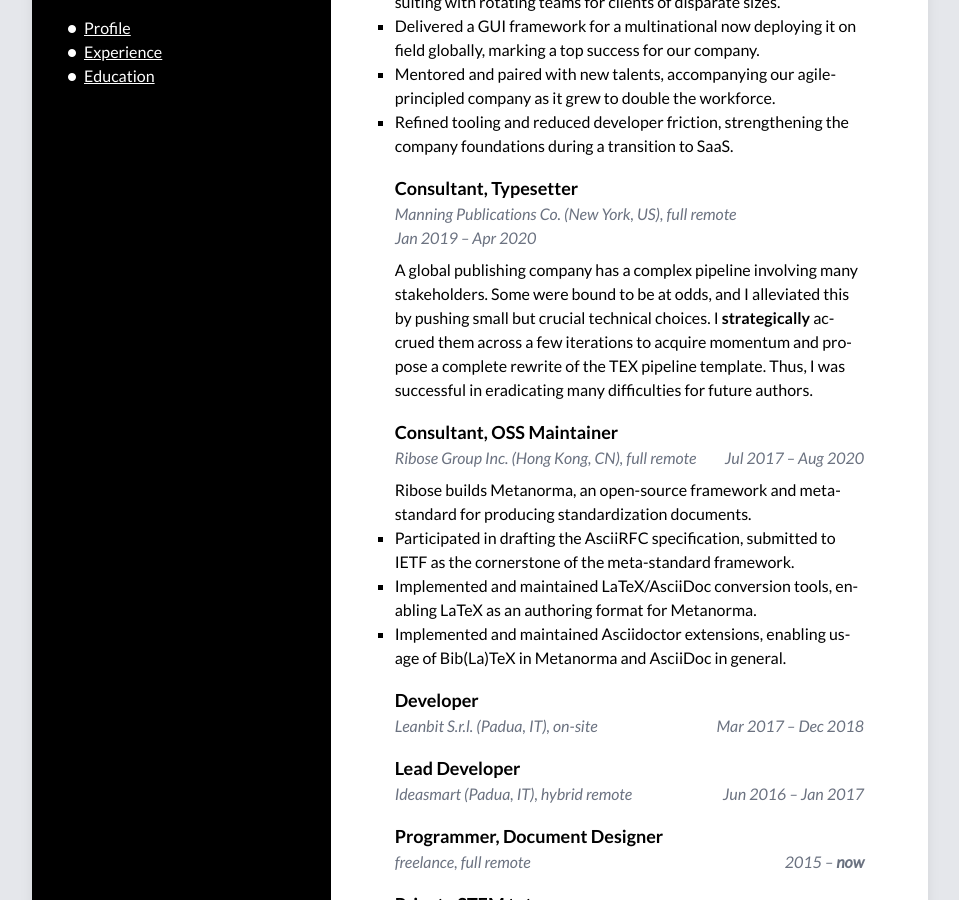
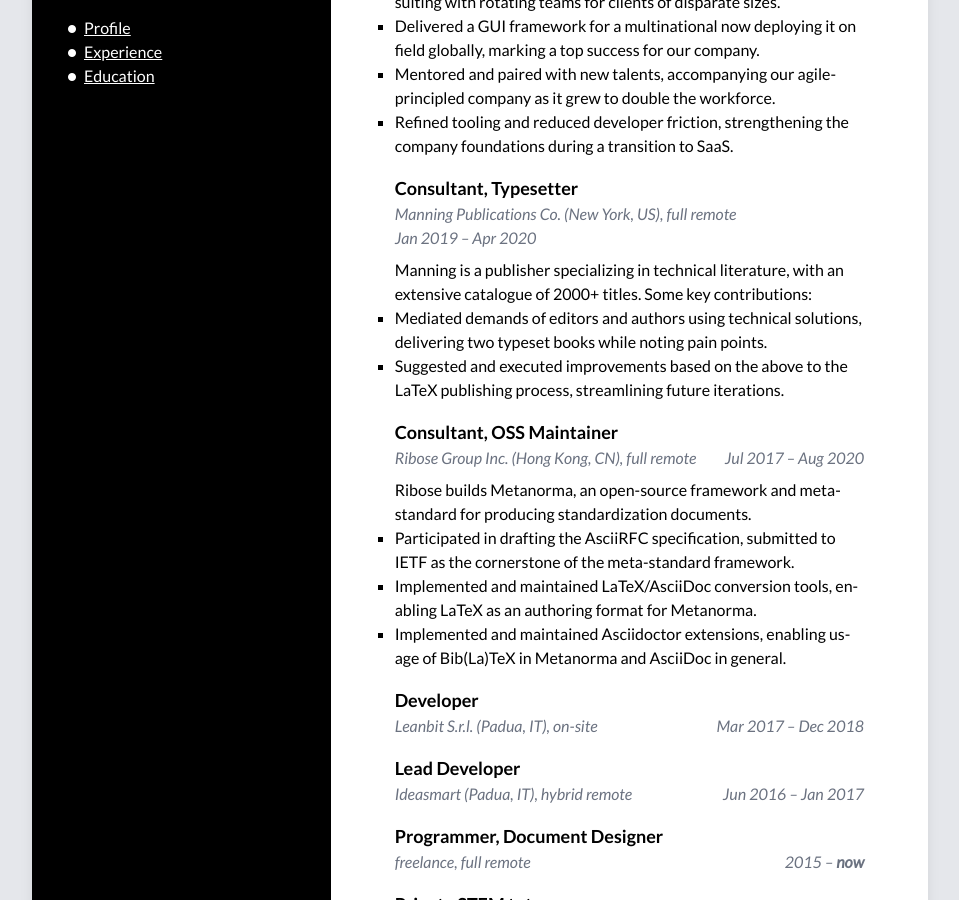
Before and after one commit to paolobrasolin/cv, a Jekyll site: the page built from index.html, in a window 1280 px wide and 900 px high, scrolled down 1110 px. Shown: the whole window, without its empty margins (160-1119 px from the left). Built offline with Jekyll 4.4.1, drawn with Linux system fonts in a browser that asks for light colours; nearby versions of some CDN libraries.

Commit message:
Clean up manning experience

```diff
--- a/_data/experience.yaml
+++ b/_data/experience.yaml
@@ -42,12 +42,10 @@
       range: 2019-01/2020-04
       label: Jan 2019 -- Apr 2020
     extra: |
-      A global publishing company has a complex pipeline involving many stakeholders.
-      Some were bound to be at odds, and I alleviated this by pushing small but
-      crucial technical choices.
-      I **strategically** accrued them across a few iterations
-      to acquire momentum and propose a complete rewrite of the TEX pipeline template.
-      Thus, I was successful in eradicating many difficulties for future authors.
+      Manning is a publisher specializing in technical literature, with an extensive catalogue of 2000+ titles.
+      Some key contributions:
+      - Mediated demands of editors and authors using technical solutions, delivering two typeset books while noting pain points.
+      - Suggested and executed improvements based on the above to the LaTeX publishing process, streamlining future iterations.
 
   - title: Consultant, OSS Maintainer
     employer: Ribose Group Inc. (Hong Kong, CN)
```
